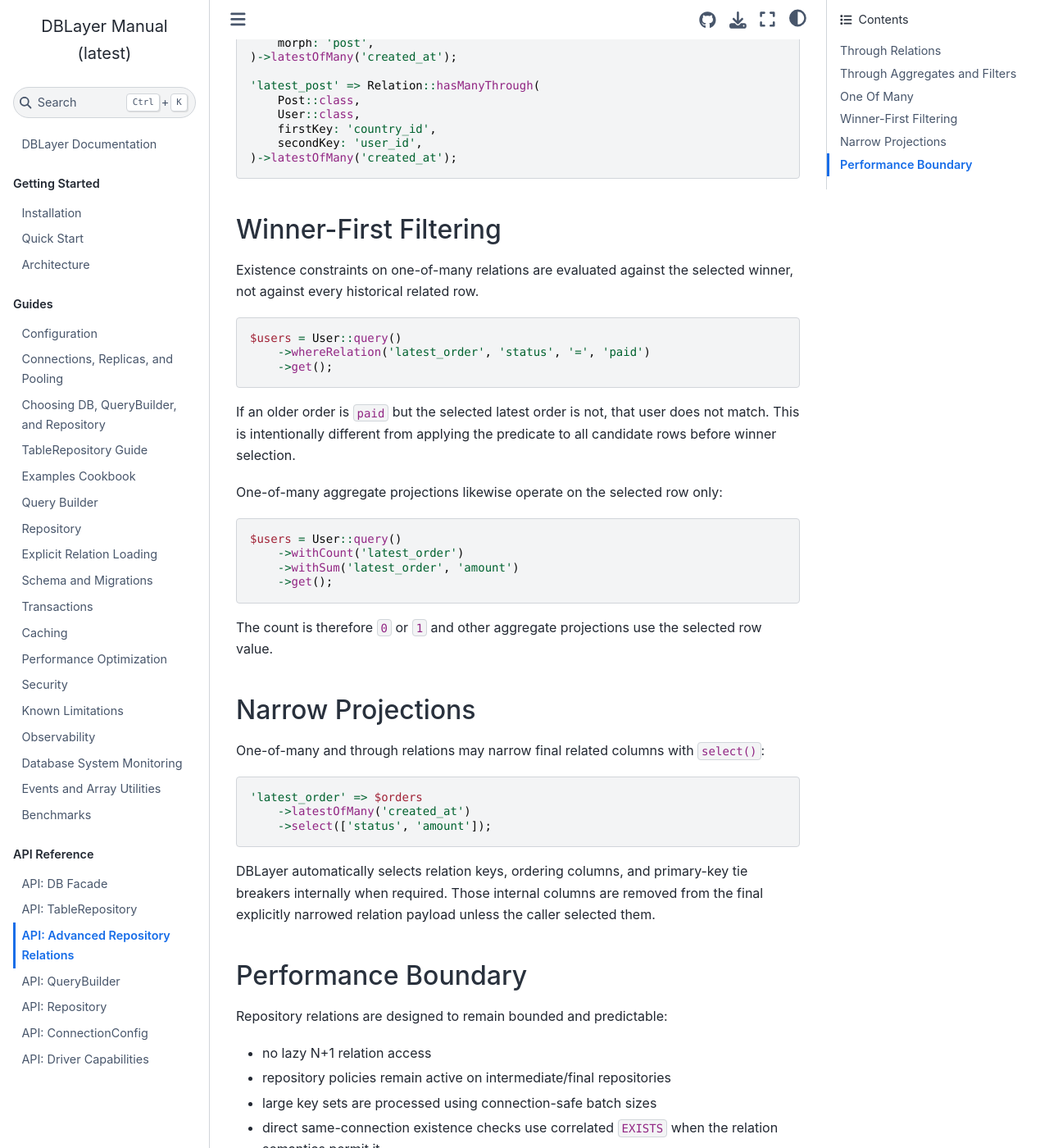
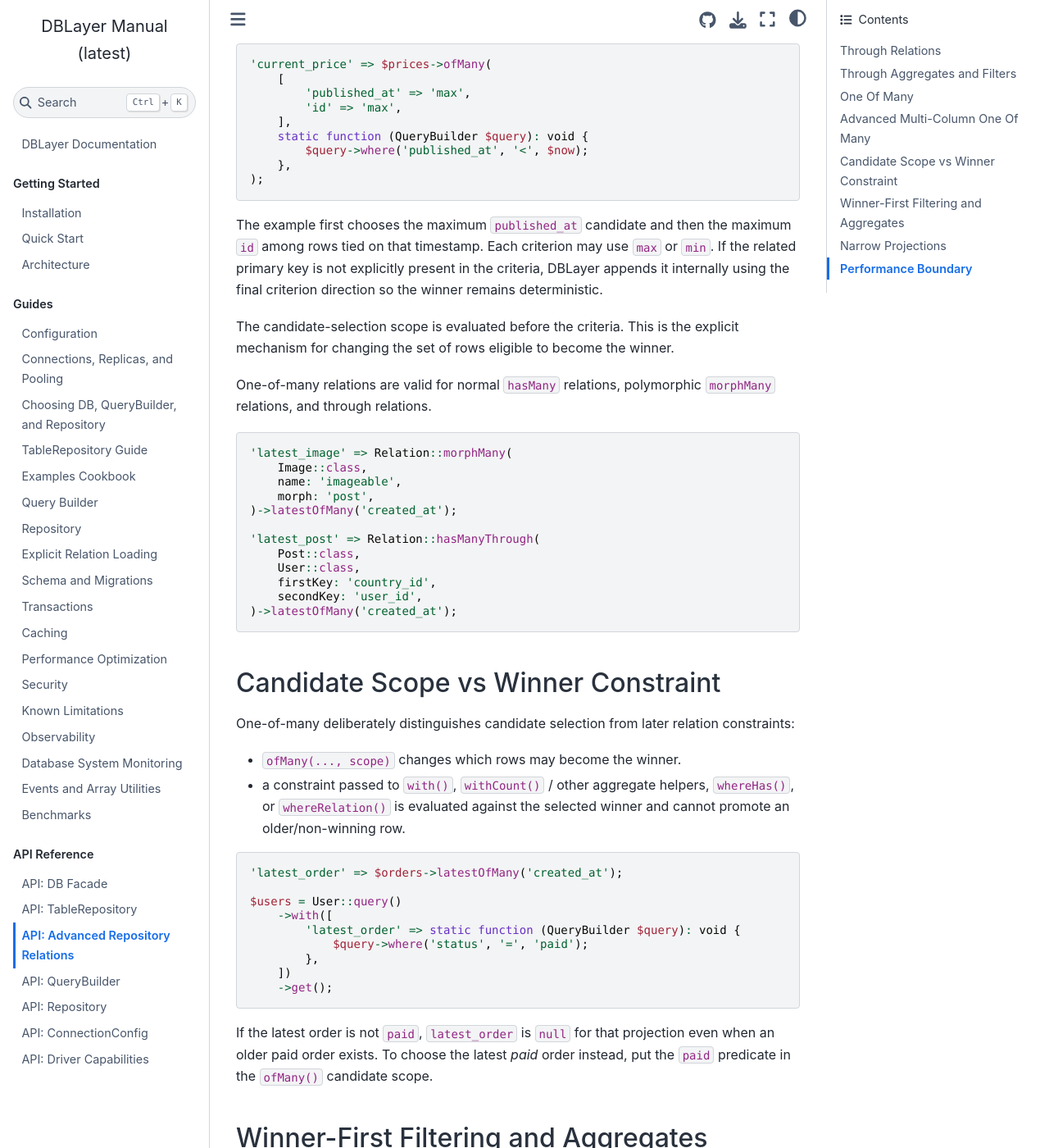
Before and after one commit to infocyph/DBLayer, a Sphinx documentation site: the page built from docs/api-repository-relations.rst, in a window 1280 px wide and 1400 px high, scrolled down 2687 px. Shown: the whole window at 82% size. Built offline with Sphinx 7.4.7 and the Sphinx Book theme 1.1.4, drawn with Linux system fonts in a browser that asks for light colours; some of the changed text lies outside the part shown.

Commit message:
Document advanced and winner-first one-of-many semantics

```diff
--- a/docs/api-repository-relations.rst
+++ b/docs/api-repository-relations.rst
@@ -124,6 +124,33 @@
 repository primary key as a deterministic tie breaker when the selected column
 has equal values.
 
+Advanced Multi-Column One Of Many
+---------------------------------
+
+``ofMany()`` also accepts an ordered associative criteria map. Criteria are
+compared lexicographically in declaration order:
+
+.. code-block:: php
+
+   'current_price' => $prices->ofMany(
+       [
+           'published_at' => 'max',
+           'id' => 'max',
+       ],
+       static function (QueryBuilder $query): void {
+           $query->where('published_at', '<', $now);
+       },
+   );
+
+The example first chooses the maximum ``published_at`` candidate and then the
+maximum ``id`` among rows tied on that timestamp. Each criterion may use
+``max`` or ``min``. If the related primary key is not explicitly present in the
+criteria, DBLayer appends it internally using the final criterion direction so
+the winner remains deterministic.
+
+The candidate-selection scope is evaluated before the criteria. This is the
+explicit mechanism for changing the set of rows eligible to become the winner.
+
 One-of-many relations are valid for normal ``hasMany`` relations, polymorphic
 ``morphMany`` relations, and through relations.
 
@@ -142,8 +169,35 @@
        secondKey: 'user_id',
    )->latestOfMany('created_at');
 
-Winner-First Filtering
-----------------------
+Candidate Scope vs Winner Constraint
+------------------------------------
+
+One-of-many deliberately distinguishes candidate selection from later relation
+constraints:
+
+- ``ofMany(..., scope)`` changes which rows may become the winner.
+- a constraint passed to ``with()``, ``withCount()`` / other aggregate helpers,
+  ``whereHas()``, or ``whereRelation()`` is evaluated against the selected
+  winner and cannot promote an older/non-winning row.
+
+.. code-block:: php
+
+   'latest_order' => $orders->latestOfMany('created_at');
+
+   $users = User::query()
+       ->with([
+           'latest_order' => static function (QueryBuilder $query): void {
+               $query->where('status', '=', 'paid');
+           },
+       ])
+       ->get();
+
+If the latest order is not ``paid``, ``latest_order`` is ``null`` for that
+projection even when an older paid order exists. To choose the latest *paid*
+order instead, put the ``paid`` predicate in the ``ofMany()`` candidate scope.
+
+Winner-First Filtering and Aggregates
+-------------------------------------
 
 Existence constraints on one-of-many relations are evaluated against the
 selected winner, not against every historical related row.
@@ -155,8 +209,7 @@
        ->get();
 
 If an older order is ``paid`` but the selected latest order is not, that user
-does not match. This is intentionally different from applying the predicate to
-all candidate rows before winner selection.
+does not match.
 
 One-of-many aggregate projections likewise operate on the selected row only:
 
@@ -168,7 +221,8 @@
        ->get();
 
 The count is therefore ``0`` or ``1`` and other aggregate projections use the
-selected row value.
+selected row value. A constrained aggregate filters the selected winner; it does
+not select a replacement historical row.
 
 Narrow Projections
 ------------------
@@ -182,9 +236,10 @@
        ->latestOfMany('created_at')
        ->select(['status', 'amount']);
 
-DBLayer automatically selects relation keys, ordering columns, and primary-key
-tie breakers internally when required. Those internal columns are removed from
-the final explicitly narrowed relation payload unless the caller selected them.
+DBLayer automatically selects relation keys, every one-of-many ordering column,
+and the primary-key tie breaker internally when required. Those internal columns
+are removed from the final explicitly narrowed relation payload unless the
+caller selected them.
 
 Performance Boundary
 --------------------
```
